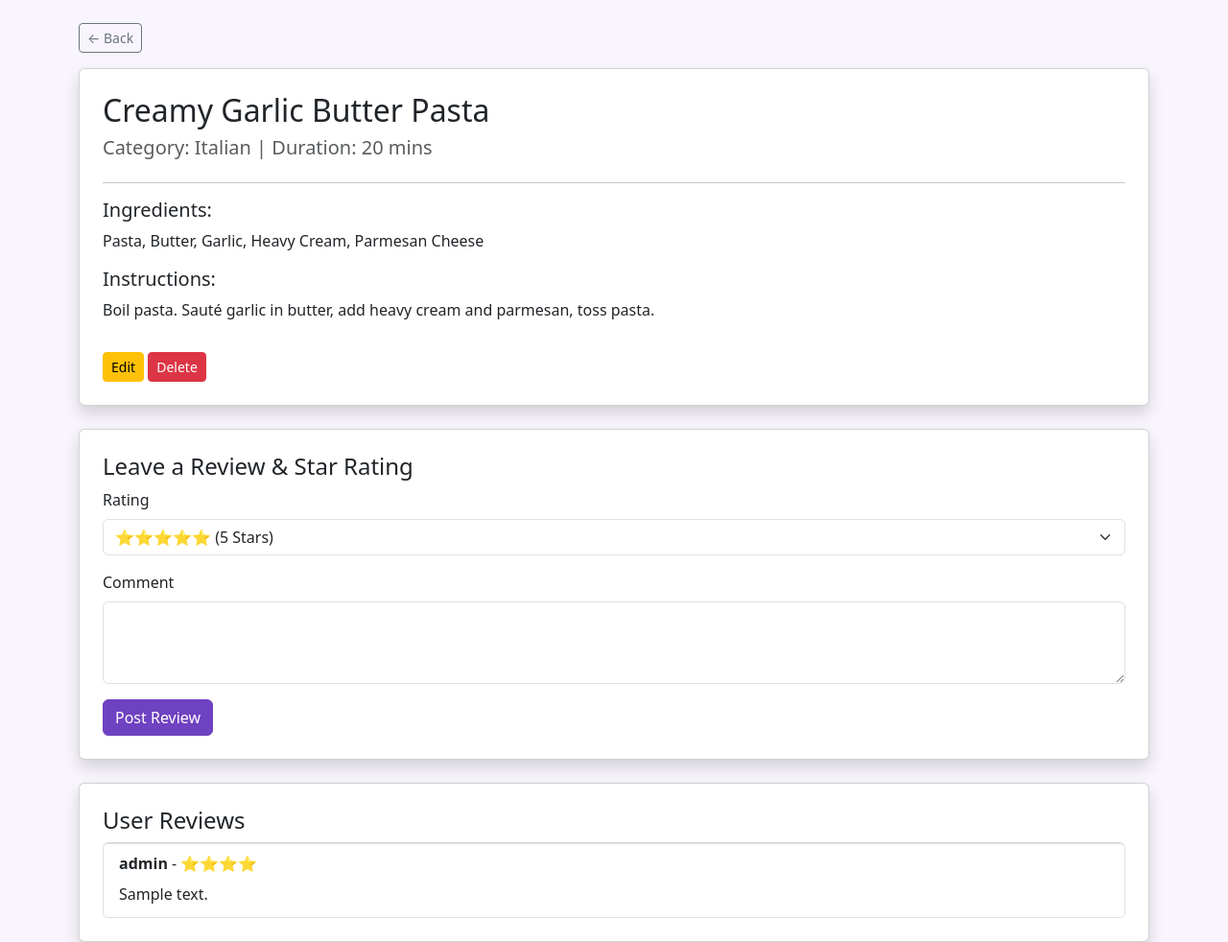
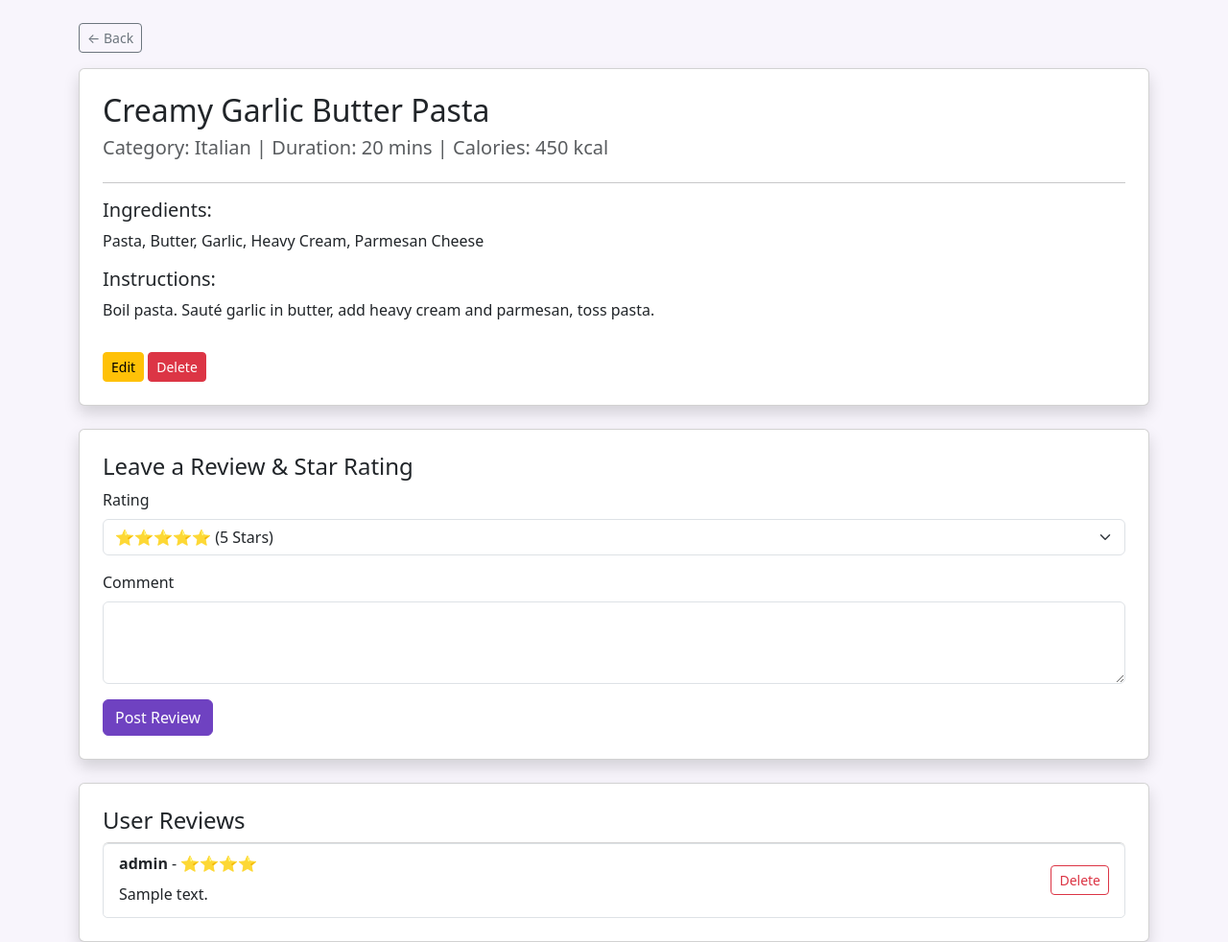
Before and after one commit to subhalakshmisubhi/Coco-s-Recipes, a Flask app: page /recipe/1 in a window 1280 px wide. Shown: the part 56-1038 px from the top of the page at 96% size. Run offline with Flask 3, Linux system fonts and the light colour scheme; the visitor is signed in with stand-in values (Sample User, id 1); data comes from the database, SQL or seed files in the repository; tables that the repository leaves empty hold one stand-in row (values such as "Sample post").

Commit message:
Update recipe_detail.html

```diff
--- a/templates/recipe_detail.html
+++ b/templates/recipe_detail.html
@@ -2,7 +2,7 @@
 {% block content %}
 <div class="card shadow p-4 mb-4">
     <h2>{{ recipe.title }}</h2>
-    <h5 class="text-muted">Category: {{ recipe.category }} | Duration: {{ recipe.duration }}</h5>
+    <h5 class="text-muted">Category: {{ recipe.category }} | Duration: {{ recipe.duration }} | Calories: {{ recipe.calories }}</h5>
     <hr>
     <h5>Ingredients:</h5><p>{{ recipe.ingredients }}</p>
     <h5>Instructions:</h5><p>{{ recipe.instructions }}</p>
@@ -37,10 +37,15 @@
     {% if reviews %}
         <ul class="list-group">
             {% for review in reviews %}
-                <li class="list-group-item">
-                    <strong>{{ review.username }}</strong> -
-                    <span class="text-warning">{% for i in range(review.rating) %}⭐{% endfor %}</span>
-                    <p class="mb-1 mt-2">{{ review.comment }}</p>
+                <li class="list-group-item d-flex justify-content-between align-items-center">
+                    <div>
+                        <strong>{{ review.username }}</strong> -
+                        <span class="text-warning">{% for i in range(review.rating) %}⭐{% endfor %}</span>
+                        <p class="mb-1 mt-2">{{ review.comment }}</p>
+                    </div>
+                    {% if review.user_id == session.get('user_id') or session.get('role') == 'admin' %}
+                        <a href="{{ url_for('delete_comment', comment_id=review.id) }}" class="btn btn-outline-danger btn-sm">Delete</a>
+                    {% endif %}
                 </li>
             {% endfor %}
         </ul>
```
